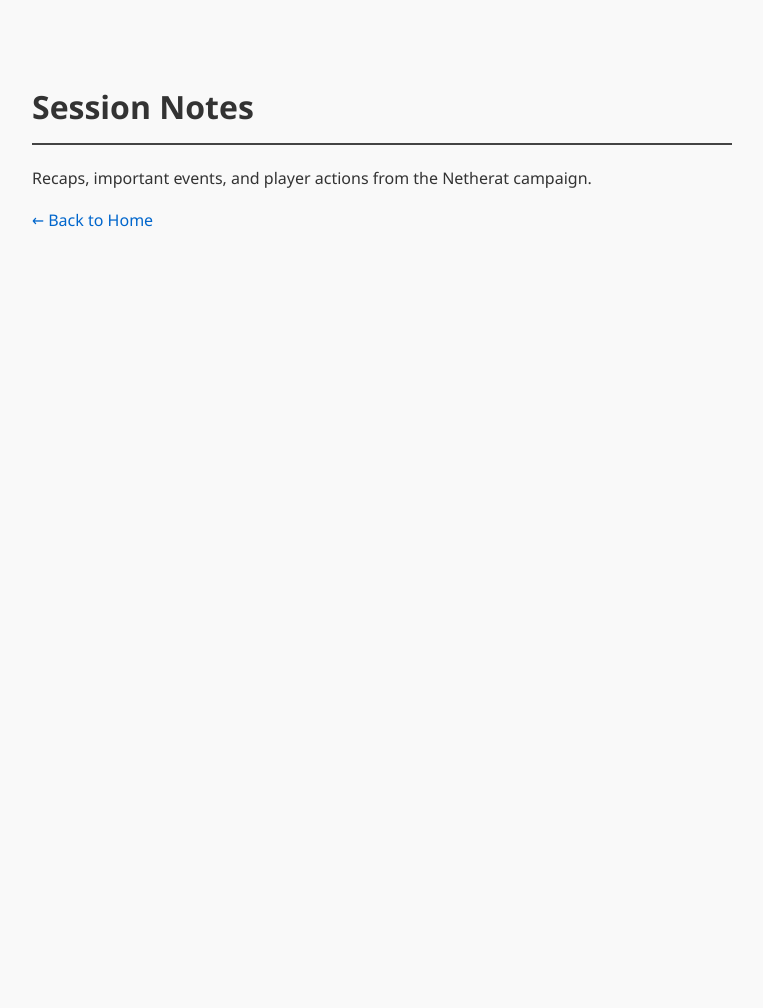
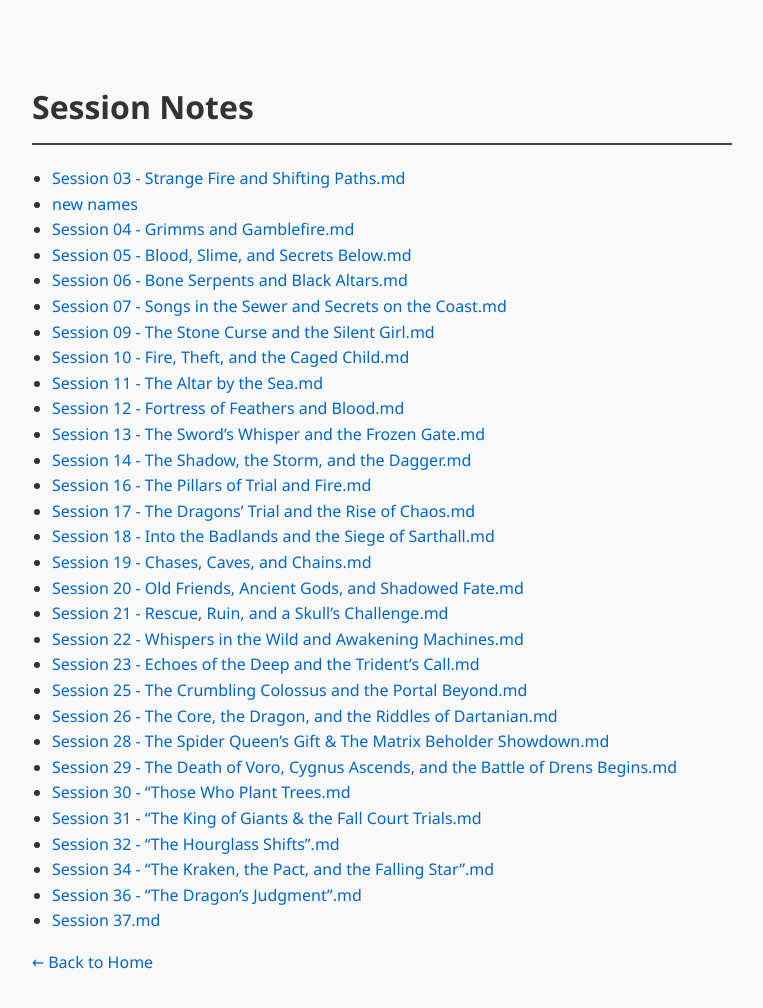
Before and after one commit to zeezee003/Netherat, a plain HTML site: page Session-Notes/index.html in a window 1280 px wide. Shown: the whole page, without its empty margins (258-1021 px from the left). Before the commit the page ends 800 px from the top, so only its background shows below. Drawn offline with Linux system fonts and the light colour scheme.

Commit message:
Update index.html

```diff
--- a/Session-Notes/index.html
+++ b/Session-Notes/index.html
@@ -17,6 +17,10 @@
       border-bottom: 2px solid #444;
       padding-bottom: 10px;
     }
+    ul {
+      list-style-type: disc;
+      padding-left: 20px;
+    }
     a {
       color: #0066cc;
       text-decoration: none;
@@ -28,7 +32,38 @@
 </head>
 <body>
   <h1>Session Notes</h1>
-  <p>Recaps, important events, and player actions from the Netherat campaign.</p>
+  <ul>
+    <li><a href="Session%2003%20-%20Strange%20Fire%20and%20Shifting%20Paths.md">Session 03 - Strange Fire and Shifting Paths.md</a></li>
+    <li><a href="new%20names">new names</a></li>
+    <li><a href="Session%2004%20-%20Grimms%20and%20Gamblefire.md">Session 04 - Grimms and Gamblefire.md</a></li>
+    <li><a href="Session%2005%20-%20Blood%2C%20Slime%2C%20and%20Secrets%20Below.md">Session 05 - Blood, Slime, and Secrets Below.md</a></li>
+    <li><a href="Session%2006%20-%20Bone%20Serpents%20and%20Black%20Altars.md">Session 06 - Bone Serpents and Black Altars.md</a></li>
+    <li><a href="Session%2007%20-%20Songs%20in%20the%20Sewer%20and%20Secrets%20on%20the%20Coast.md">Session 07 - Songs in the Sewer and Secrets on the Coast.md</a></li>
+    <li><a href="Session%2009%20-%20The%20Stone%20Curse%20and%20the%20Silent%20Girl.md">Session 09 - The Stone Curse and the Silent Girl.md</a></li>
+    <li><a href="Session%2010%20-%20Fire%2C%20Theft%2C%20and%20the%20Caged%20Child.md">Session 10 - Fire, Theft, and the Caged Child.md</a></li>
+    <li><a href="Session%2011%20-%20The%20Altar%20by%20the%20Sea.md">Session 11 - The Altar by the Sea.md</a></li>
+    <li><a href="Session%2012%20-%20Fortress%20of%20Feathers%20and%20Blood.md">Session 12 - Fortress of Feathers and Blood.md</a></li>
+    <li><a href="Session%2013%20-%20The%20Sword%E2%80%99s%20Whisper%20and%20the%20Frozen%20Gate.md">Session 13 - The Sword’s Whisper and the Frozen Gate.md</a></li>
+    <li><a href="Session%2014%20-%20The%20Shadow%2C%20the%20Storm%2C%20and%20the%20Dagger.md">Session 14 - The Shadow, the Storm, and the Dagger.md</a></li>
+    <li><a href="Session%2016%20-%20The%20Pillars%20of%20Trial%20and%20Fire.md">Session 16 - The Pillars of Trial and Fire.md</a></li>
+    <li><a href="Session%2017%20-%20The%20Dragons%E2%80%99%20Trial%20and%20the%20Rise%20of%20Chaos.md">Session 17 - The Dragons’ Trial and the Rise of Chaos.md</a></li>
+    <li><a href="Session%2018%20-%20Into%20the%20Badlands%20and%20the%20Siege%20of%20Sarthall.md">Session 18 - Into the Badlands and the Siege of Sarthall.md</a></li>
+    <li><a href="Session%2019%20-%20Chases%2C%20Caves%2C%20and%20Chains.md">Session 19 - Chases, Caves, and Chains.md</a></li>
+    <li><a href="Session%2020%20-%20Old%20Friends%2C%20Ancient%20Gods%2C%20and%20Shadowed%20Fate.md">Session 20 - Old Friends, Ancient Gods, and Shadowed Fate.md</a></li>
+    <li><a href="Session%2021%20-%20Rescue%2C%20Ruin%2C%20and%20a%20Skull%E2%80%99s%20Challenge.md">Session 21 - Rescue, Ruin, and a Skull’s Challenge.md</a></li>
+    <li><a href="Session%2022%20-%20Whispers%20in%20the%20Wild%20and%20Awakening%20Machines.md">Session 22 - Whispers in the Wild and Awakening Machines.md</a></li>
+    <li><a href="Session%2023%20-%20Echoes%20of%20the%20Deep%20and%20the%20Trident%E2%80%99s%20Call.md">Session 23 - Echoes of the Deep and the Trident’s Call.md</a></li>
+    <li><a href="Session%2025%20-%20The%20Crumbling%20Colossus%20and%20the%20Portal%20Beyond.md">Session 25 - The Crumbling Colossus and the Portal Beyond.md</a></li>
+    <li><a href="Session%2026%20-%20The%20Core%2C%20the%20Dragon%2C%20and%20the%20Riddles%20of%20Dartanian.md">Session 26 - The Core, the Dragon, and the Riddles of Dartanian.md</a></li>
+    <li><a href="Session%2028%20-%20The%20Spider%20Queen%E2%80%99s%20Gift%20%26%20The%20Matrix%20Beholder%20Showdown.md">Session 28 - The Spider Queen’s Gift & The Matrix Beholder Showdown.md</a></li>
+    <li><a href="Session%2029%20-%20The%20Death%20of%20Voro%2C%20Cygnus%20Ascends%2C%20and%20the%20Battle%20of%20Drens%20Begins.md">Session 29 - The Death of Voro, Cygnus Ascends, and the Battle of Drens Begins.md</a></li>
+    <li><a href="Session%2030%20-%20%E2%80%9CThose%20Who%20Plant%20Trees.md">Session 30 - “Those Who Plant Trees.md</a></li>
+    <li><a href="Session%2031%20-%20%E2%80%9CThe%20King%20of%20Giants%20%26%20the%20Fall%20Court%20Trials.md">Session 31 - “The King of Giants & the Fall Court Trials.md</a></li>
+    <li><a href="Session%2032%20-%20%E2%80%9CThe%20Hourglass%20Shifts%E2%80%9D.md">Session 32 - “The Hourglass Shifts”.md</a></li>
+    <li><a href="Session%2034%20-%20%E2%80%9CThe%20Kraken%2C%20the%20Pact%2C%20and%20the%20Falling%20Star%E2%80%9D.md">Session 34 - “The Kraken, the Pact, and the Falling Star”.md</a></li>
+    <li><a href="Session%2036%20-%20%E2%80%9CThe%20Dragon%E2%80%99s%20Judgment%E2%80%9D.md">Session 36 - “The Dragon’s Judgment”.md</a></li>
+    <li><a href="Session%2037.md">Session 37.md</a></li>
+  </ul>
   <p><a href="../index.html">&larr; Back to Home</a></p>
 </body>
 </html>
```
